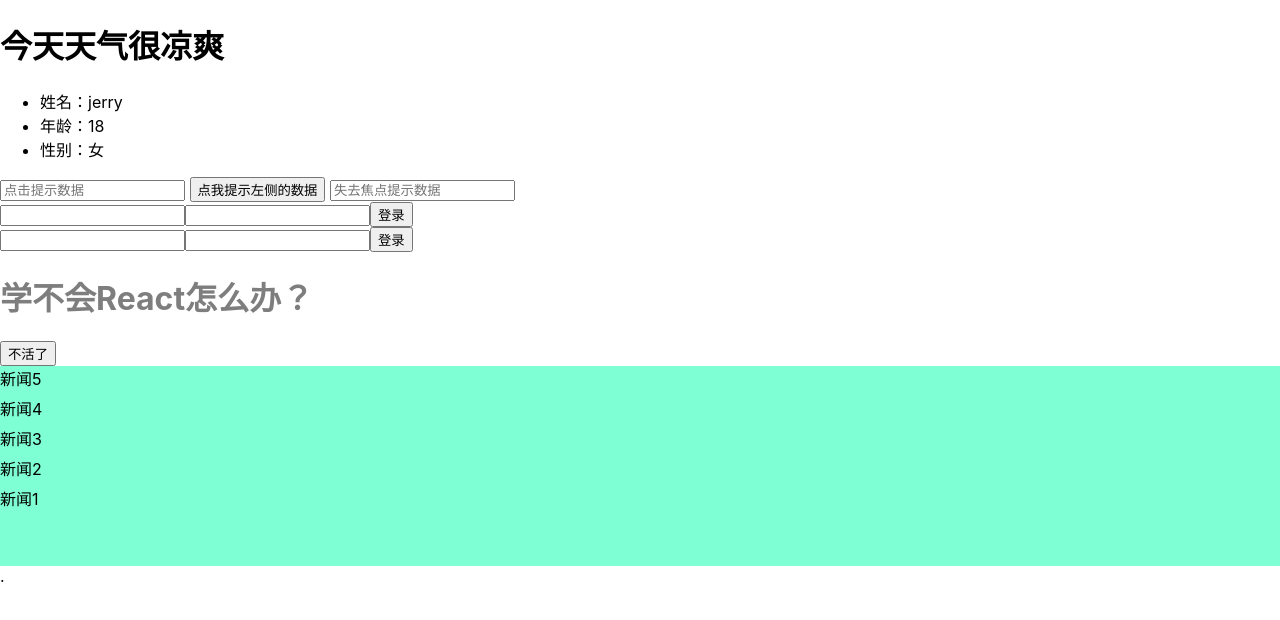
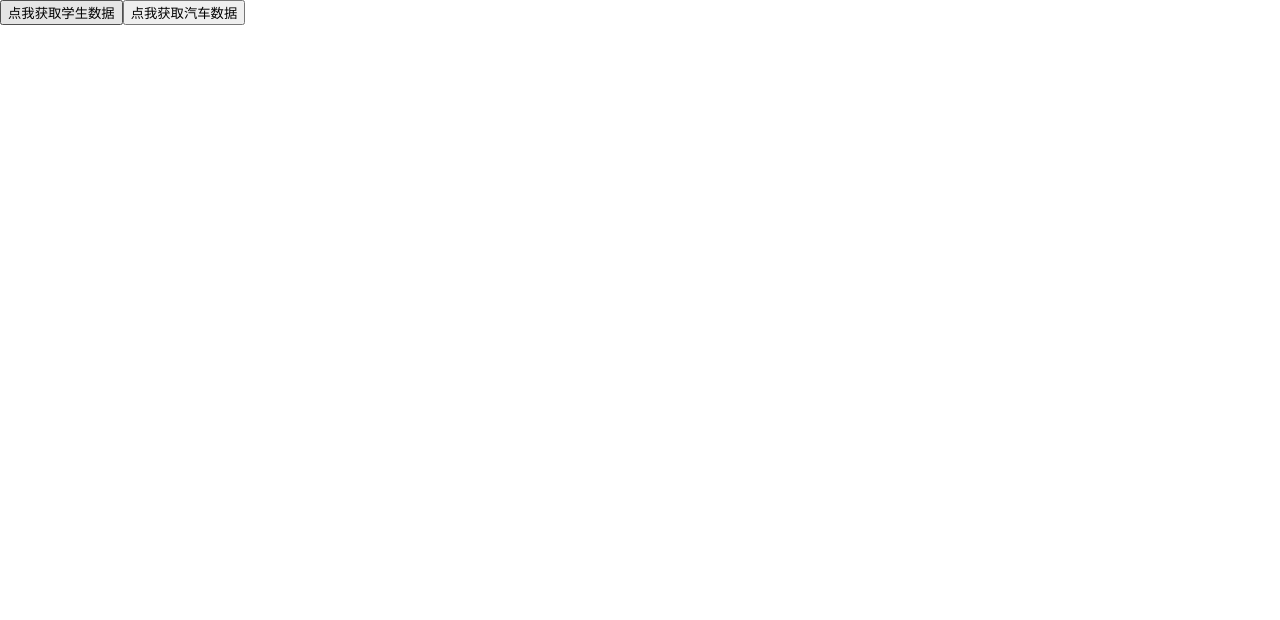
Before and after one commit to Laughing88/react-cli, a React app: page / in a window 1280 px wide. Shown: the top 620 px of the page. Built offline with nearby package versions, Linux system fonts and the light colour scheme.

Commit message:
代理配置

```diff
--- a/package.json
+++ b/package.json
@@ -39,9 +39,9 @@
   },
   "dependencies": {
     "axios": "^1.2.1",
+    "http-proxy-middleware": "^2.0.6",
     "react": "^17.0.2",
     "react-dom": "^17.0.2",
     "redux": "^4.1.1"
-  },
-  "proxy": ""
+  }
 }
--- a/src/index.jsx
+++ b/src/index.jsx
@@ -2,10 +2,12 @@ import React from "react";
 import ReactDOM from "react-dom";
 import "./index.less";
 import Home from "./home/home.jsx";
+import Request from "./request/request";
 
 ReactDOM.render(
   <React.StrictMode>
-    <Home name = "jerry" age = {18} sex = "女"/>.
+    {/*<Home name = "jerry" age = {18} sex = "女"/>.*/}
+      <Request/>
   </React.StrictMode>,
   document.getElementById("root")
 );
--- a/src/request/request.jsx
+++ b/src/request/request.jsx
@@ -4,18 +4,28 @@ import axios from "axios";
 class Request extends Component {
 
     getStudentData = ()=>{
-        axios.get('').then((res,err)=>{
-            console.log(res);
-        }).catch((err)=>{
-            console.log(err);
-        })
+        axios.get('http://localhost:3000/api1/students').then(
+            res=>{
+                console.log("成功",res.data);
+            },err=>{
+                console.log("失败",err);
+            })
+        }
+
+    getCarData = ()=>{
+        axios.get('http://localhost:3000/api2/cars').then(
+            res=>{
+                console.log("成功",res.data);
+            },err=>{
+                console.log("失败",err);
+            })
     }
-
 
     render() {
         return (
             <div>
                 <button onClick={this.getStudentData}>点我获取学生数据</button>
+                <button onClick={this.getCarData}>点我获取汽车数据</button>
             </div>
         );
     }
--- a/webpack/webpack.dev.conf.js
+++ b/webpack/webpack.dev.conf.js
@@ -12,8 +12,8 @@ module.exports = merge(baseConfig, {
     mode: 'development',
     devtool: 'inline-source-map',
     devServer: {
-        host: '127.0.0.1',
-        port: 9000,
+        host: 'localhost',
+        port: 3000,
         hot: true,
         open: true,
     },
```
Also changed, not shown: src/setupProxy.js (added, +18 -0 lines), 2 other files (tests, documents, lock files or other folders).
